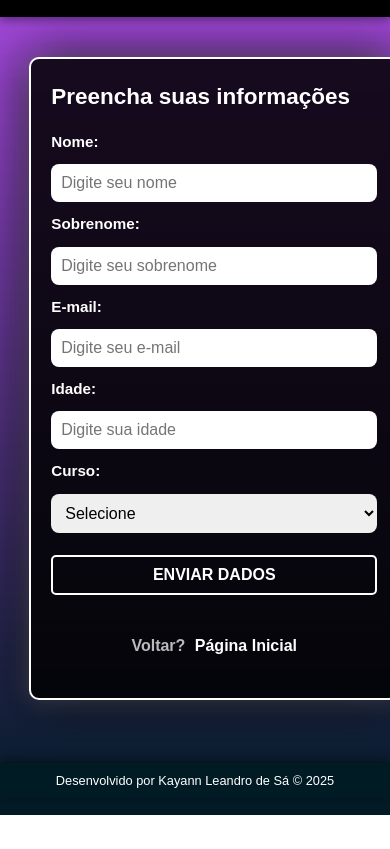
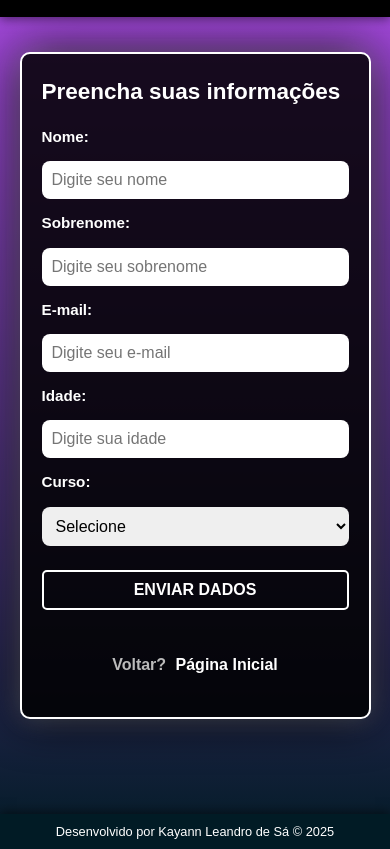
Before and after one commit to Sc00pex/meu-projeto-web, a plain HTML site: page form.html in a window 390 px wide. Shown: the part 46-895 px from the top of the page. Before the commit the page ends 861 px from the top, so only its background shows below. Drawn offline with Linux system fonts and the light colour scheme.

Commit message:
Ajuste de responsividade e alinhamento dos botões2

```diff
--- a/style.css
+++ b/style.css
@@ -306,3 +306,53 @@ button[type="submit"]:hover {
     padding: 10px 0;
   }
 }
+
+/* ===== Ajustes para telas menores (celulares) ===== */
+@media (max-width: 768px) {
+
+  body {
+    overflow: auto; /* permite rolar no celular */
+  }
+
+  main {
+    width: 90%;       /* usa quase toda a tela */
+    margin-top: 20px;
+    margin-bottom: 80px;
+  }
+
+  .card {
+    width: 100%;
+    padding: 20px;
+    font-size: 15px;
+  }
+
+  form {
+    width: 100%;
+    max-width: 100%;
+    gap: 12px;
+  }
+
+  input,
+  select {
+    font-size: 1rem;
+    padding: 10px;
+  }
+
+  button,
+  #btnConfirmar,
+  #btnEditar {
+    width: 100%;
+    font-size: 1rem;
+  }
+
+  header h1 {
+    font-size: 1.2rem;
+    padding: 0 10px;
+  }
+
+  footer {
+    font-size: 0.8rem;
+    padding: 10px 0;
+    position: static; /* evita que tape o conteúdo */
+  }
+}
```
